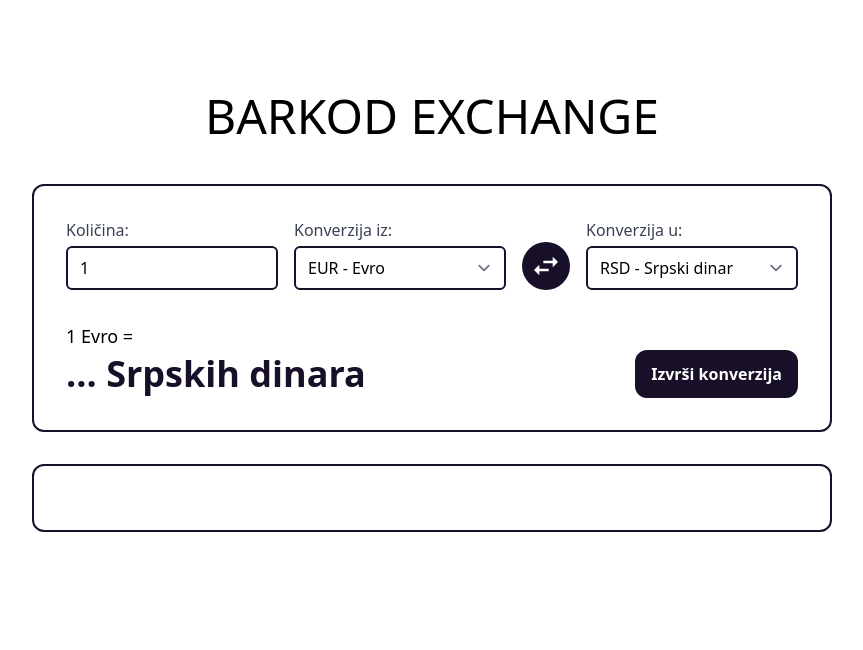
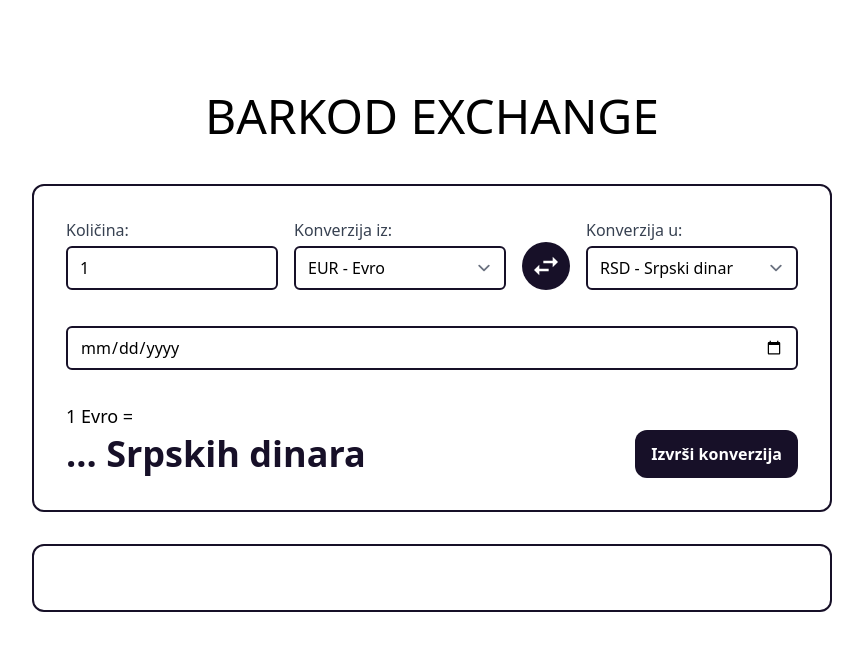
Before and after one commit to vjxDev/BARKOD_INCODE_FRONT, a React (Create React App) app: page / in a window 1280 px wide. Shown: the top 650 px of the page, without its empty margins (208-1071 px from the left). Built offline with nearby package versions, Linux system fonts and the light colour scheme; no server answers.

Commit message:
Added date input

```diff
--- a/src/pages/HomePage.js
+++ b/src/pages/HomePage.js
@@ -25,6 +25,7 @@ function HomePage() {
   const [konIz, setKonIz] = useState("EUR");
   const [konU, setKonU] = useState("RSD");
   const [kolicina, setKolicina] = useState(1);
+  const [datum, setDatum] = useState(Date.now().toString());
 
   const [rezultat, setRezultat] = useState("");
 
@@ -127,6 +128,18 @@ function HomePage() {
         </div>
         {/* Rzultat */}
 
+        <label className=" input-text">
+          <input
+              type="date"
+              value={datum.toString()}
+              onChange={(e) => {
+                setDatum(e.target.value);
+              }}
+              className="form-input mt-1"
+              placeholder="1.00"
+            />
+          </label>
+
         <div className="flex gap-4 flex-col-reverse sm:flex-row justify-between sm:items-end  ">
           <div className="grid gap-1">
             <span className="text-lg">
```
